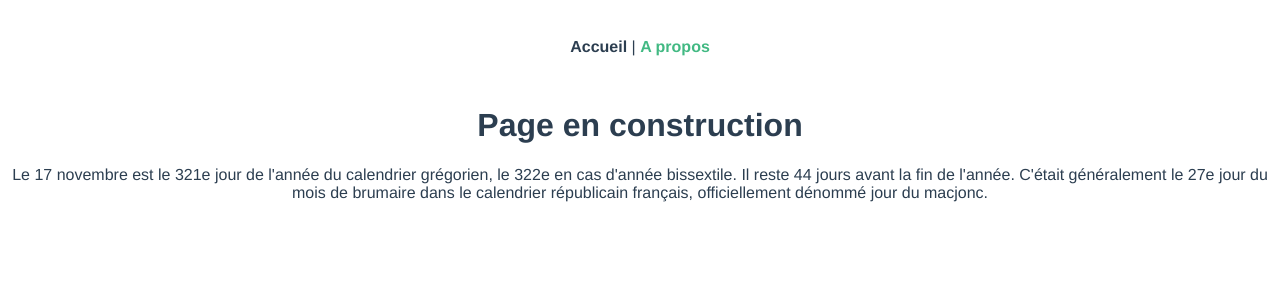
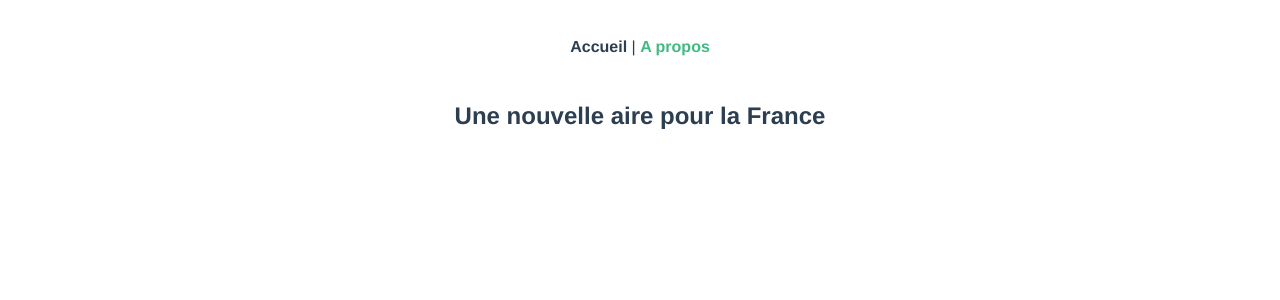
Before and after one commit to 17novembre/17Novembre, a Vue app: page /about in a window 1280 px wide. Shown: the top 300 px of the page. Built offline with nearby package versions, Linux system fonts and the light colour scheme.

Commit message:
feat: update content

```diff
--- a/src/App.vue
+++ b/src/App.vue
@@ -9,6 +9,12 @@
 </template>
 
 <style lang="scss">
+body, html{
+  font-size: 100%;
+  h1{
+    font-size: 1.5em;
+  }
+}
 #app {
   font-family: 'Avenir', Helvetica, Arial, sans-serif;
   -webkit-font-smoothing: antialiased;
--- a/src/views/About.vue
+++ b/src/views/About.vue
@@ -1,6 +1,17 @@
 <template>
   <div class="about">
-    <h1>Page en construction</h1>
-    <p>Le 17 novembre est le 321e jour de l'année du calendrier grégorien, le 322e en cas d'année bissextile. Il reste 44 jours avant la fin de l'année. C'était généralement le 27e jour du mois de brumaire dans le calendrier républicain français, officiellement dénommé jour du macjonc. </p>
+    <h1>Une nouvelle aire pour la France</h1>
   </div>
 </template>
+
+<style lang="scss" scoped>
+
+.about {
+  p {
+    margin: 0px auto;
+    width: 600px;
+    text-align: left;
+  }
+}
+
+</style>
--- a/src/views/Home.vue
+++ b/src/views/Home.vue
@@ -1,6 +1,6 @@
 <template>
   <div class="home">
-    <SiteTitle msg="17Novembre.info"/>
+    <SiteTitle msg="17novembre.info"/>
   </div>
 </template>
 
```
